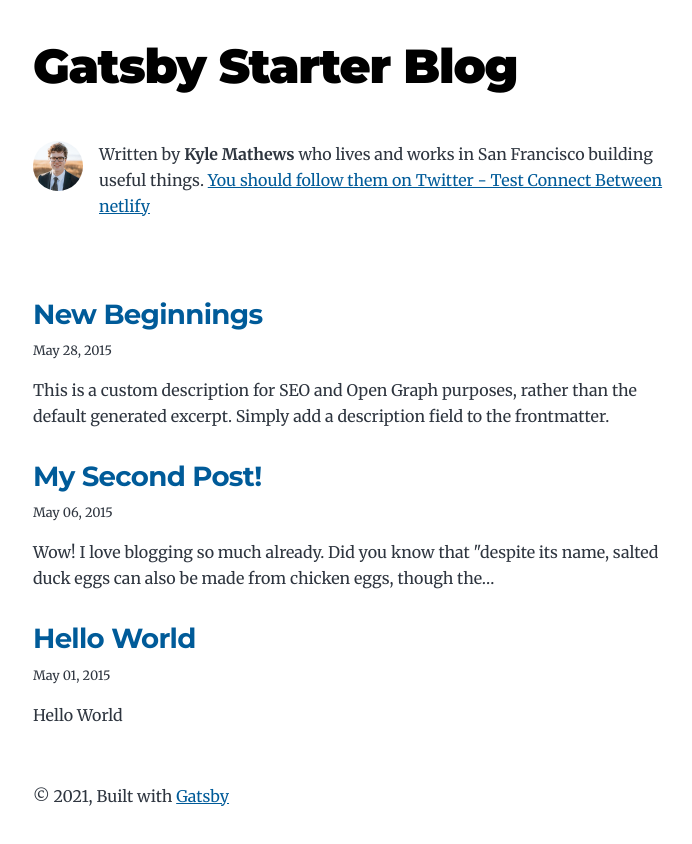
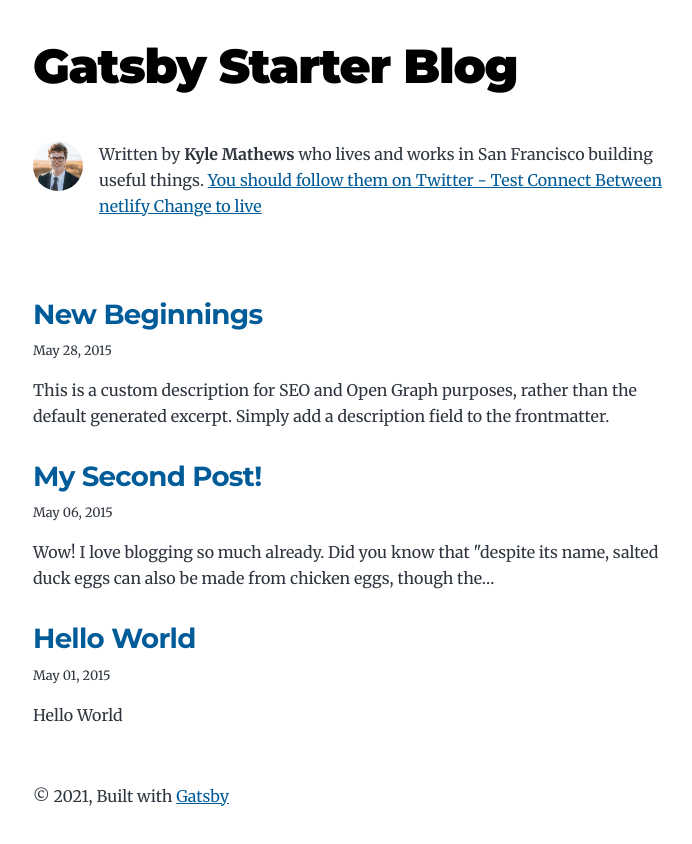
Before and after one commit to HomayounFakhar/Gatsby, a Gatsby site: page / in a window 1280 px wide. Shown: the whole page, without its empty margins (291-983 px from the left). Built offline with nearby package versions, Linux system fonts and the light colour scheme; Gatsby itself is replaced by a stand-in of ours.

Commit message:
Change to live

```diff
--- a/src/components/bio.js
+++ b/src/components/bio.js
@@ -47,7 +47,7 @@ const Bio = () => {
           Written by <strong>{author.name}</strong> {author?.summary || null}
           {` `}
           <a href={`https://twitter.com/${social?.twitter || ``}`}>
-            You should follow them on Twitter - Test Connect Between netlify
+            You should follow them on Twitter - Test Connect Between netlify Change to live
           </a>
         </p>
       )}
```
